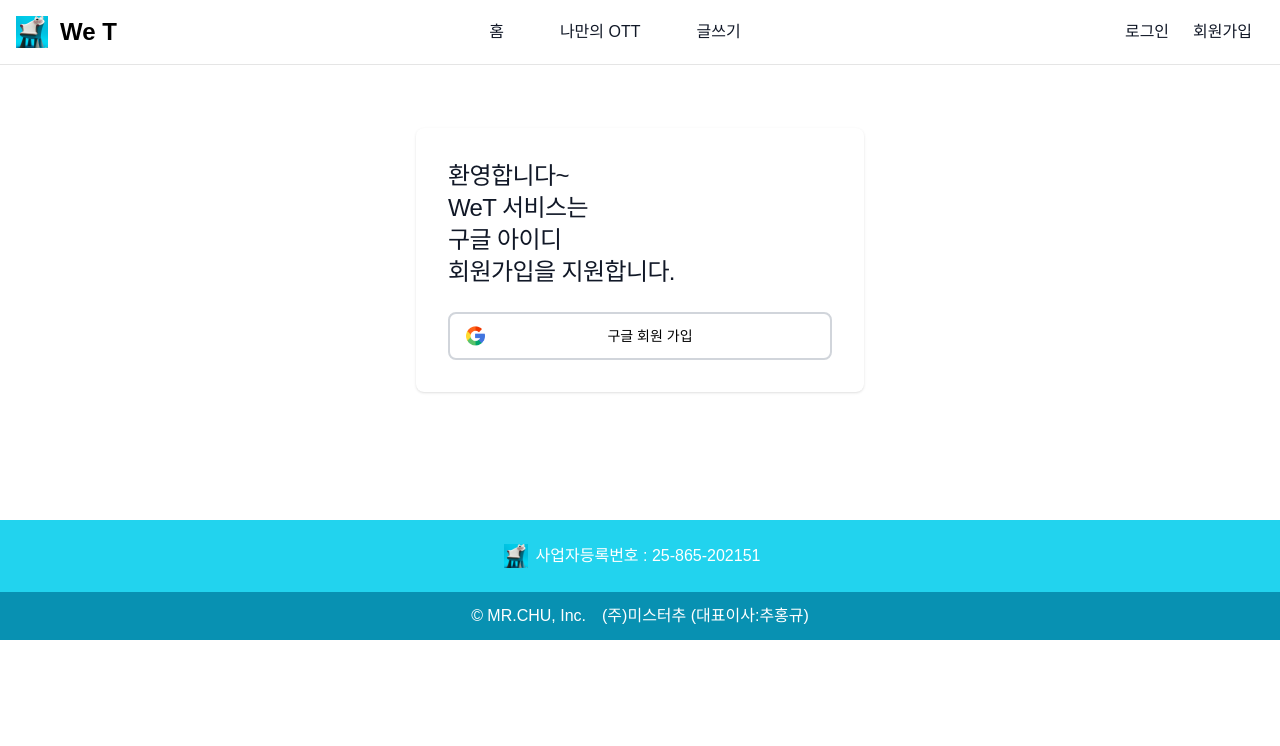
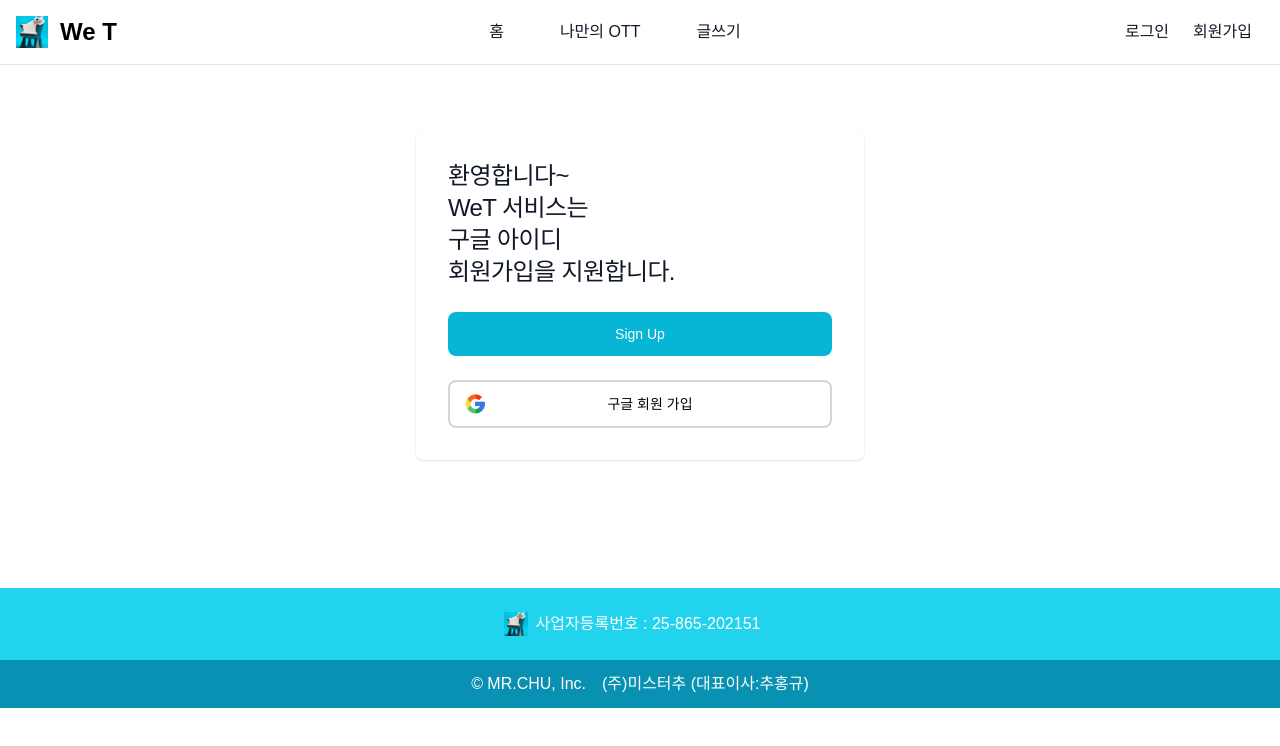
Before and after one commit to chuhongkyu/weT, a Next.js app: page /register in a window 1280 px wide. Shown: the top 746 px of the page. Built offline with nearby package versions, Linux system fonts and the light colour scheme; no server answers.

Commit message:
Add LocalSignUp

```diff
--- a/components/register/SelectContainer.tsx
+++ b/components/register/SelectContainer.tsx
@@ -12,11 +12,11 @@ export default function SelectContainer(): JSX.Element {
               WeT 서비스는<br/>
               구글 아이디 <br/>회원가입을 지원합니다.
             </h1>
-            {/* <div className="w-full text-white bg-cyan-500 hover:bg-cyan-500 focus:ring-4 focus:outline-none focus:ring-cyan-300 font-medium rounded-lg text-sm px-5 py-3 text-center">
+            <div className="w-full text-white bg-cyan-500 hover:bg-cyan-500 focus:ring-4 focus:outline-none focus:ring-cyan-300 font-medium rounded-lg text-sm px-5 py-3 text-center">
               <Link href="/register/local" className="w-full block h-full" >
                 Sign Up
               </Link>
-            </div> */}
+            </div>
             <button className="relative justify-center google w-full flex items-center border-gray-300 border-2 font-medium rounded-lg text-sm px-5 py-3" onClick={() => signIn('google')}>
                 <span className="ml-5">구글 회원 가입</span>
             </button>
```
